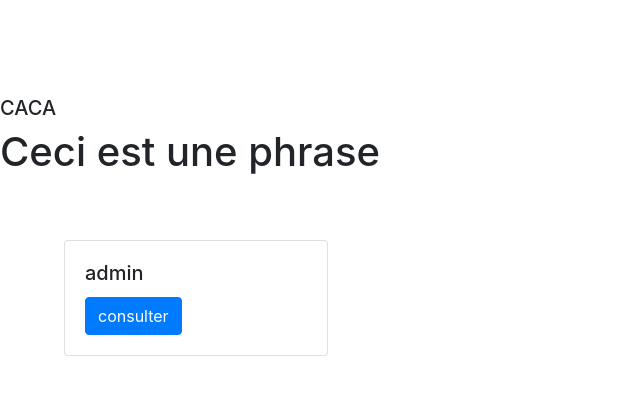
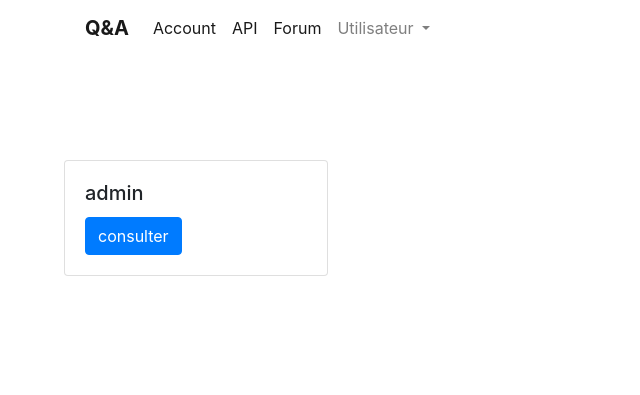
Before and after one commit to guillaumensft/diginamic, a Django app: page /account/auth/refresh/ in a window 1280 px wide. Shown: the top 395 px of the page, without its empty margins (0-640 px from the left). Run offline with Django 4.2, Linux system fonts and the light colour scheme; data comes from the database, SQL or seed files in the repository; both versions use the stored data as it was after the commit; some libraries are stand-ins or nearby versions.

Commit message:
[add] navbar

```diff
--- a/account/views.py
+++ b/account/views.py
@@ -37,17 +37,15 @@ from . import forms
 #
 #    return render(request, 'templates/signup.html', context = {'form' : form})
 class Index(TemplateView):
-    template_name = 'home.html'
+    template_name = 'account/home.html'
 
 
 class UserCreateView(View):
-
     def get(self, request):
         context = {}
         context['form'] = UserRegistrationForm() # equivaut à context = {'form': UserLoginForm()}
-        return render(request, 'account/signup.html', context)
+        return render(request, 'account/signin.html', context)
 #template_name=self.html_template
-
     def post(self, request):
         context = {}
         context['form'] = UserRegistrationForm()
@@ -77,12 +75,14 @@ class UserCreateView(View):
             #user.groups.add(group)
             auth.login(request, user)
             return redirect('account:index')
-        return render(request, 'account/signup.html', context)
+        return render(request, 'account/signin.html', context)
+    def createProfile(sender, **kwargs):
+        print("hello")
 
 
 
 class UserLoginView(View):
-    html_template = 'login.html'
+    html_template = 'account/login.html'
 
     def get(self, request):
         context = {}
--- a/templates/site/base.html
+++ b/templates/site/base.html
@@ -5,8 +5,10 @@
 <head>
     <meta charset="UTF-8">
     <title>Questions & Answers </title>
+
         {% include "site/css.html" %}
 </head>
+{% include "site/navbar.html" %}
 <body>
 
 <div class="mt-5 pt-5">
@@ -21,9 +23,6 @@
     {% endfor %}
 {% endif %}
 </div>
-
-    <h5> CACA</h5>
-    <h1> Ceci est une phrase </h1>
         {% block content %}
 
         {% endblock content %}
--- /dev/null
+++ b/templates/site/navbar.html
@@ -0,0 +1,57 @@
+<nav class="navbar fixed-top navbar-expand-lg navbar-light white scrolling-navbar">
+    <div class="container">
+
+        <!-- Brand -->
+        <a class="navbar-brand waves-effect" href="{% url 'account:index' %}"><strong class="blue-text">Q&A</strong></a>
+
+        <button class="navbar-toggler" type="button" data-toggle="collapse" data-target="#navbarSupportedContent" aria-controls="navbarSupportedContent" aria-expanded="false" aria-label="Toggle navigation">
+            <span class="navbar-toggler-icon"></span>
+        </button>
+
+        <div class="collapse mx-auto navbar-collapse" id="navbarSupportedContent">
+            <ul class="navbar-nav ">
+              <li class="nav-item active">
+                <a class="nav-link" href="{% url 'account:index' %}">Account<span class="sr-only">(current)</span></a>
+              </li>
+              <li class="nav-item active">
+                <a class="nav-link" href="{% url 'account:index' %}">API<span class="sr-only">(current)</span></a>
+              </li>
+              <li class="nav-item active">
+                <a class="nav-link" href="{% url 'account:index' %}">Forum<span class="sr-only">(current)</span></a>
+              </li>
+              <li class="nav-item dropdown">
+                <a class="nav-link dropdown-toggle" href="#" id="navbarDropdown" role="button" data-toggle="dropdown" aria-haspopup="true" aria-expanded="false">
+                  Utilisateur
+                </a>
+                <div class="dropdown-menu" aria-labelledby="navbarDropdown">
+                  <a class="dropdown-item" href="{% url 'account:register' %}">S'inscrire</a>
+                  <a class="dropdown-item" href="{% url 'account:signup' %}">Se connecter</a>
+                  <div class="dropdown-divider"></div>
+                  <a class="dropdown-item" href="{% url 'account:logout' %}">Se déconnecter</a>
+                </div>
+              </li>
+            </ul>
+          <!-- Collapse -->
+
+            <button class="navbar-toggler" type="button" data-toggle="collapse" data-target="#navbarSupportedContent"
+                aria-controls="navbarSupportedContent" aria-expanded="false" aria-label="Toggle navigation">
+                <span class="navbar-toggler-icon"></span>
+            </button>
+
+          <!-- Links -->
+
+            <!-- Left -->
+            <ul class="navbar-nav mr-auto">
+              {% comment %} <li class="nav-item active">
+                <a class="nav-link waves-effect" href="/">Home
+                  <span class="sr-only">(current)</span>
+                </a>
+              </li>
+              <li class="nav-item">
+                <a class="nav-link waves-effect" href="/checkout">
+                Checkout</a>
+              </li> {% endcomment %}
+            </ul>
+      </div>
+    </div>
+  </nav>
```
Also changed, not shown: account/templates/account/home.html (+6 -5 lines), db.sqlite3.
